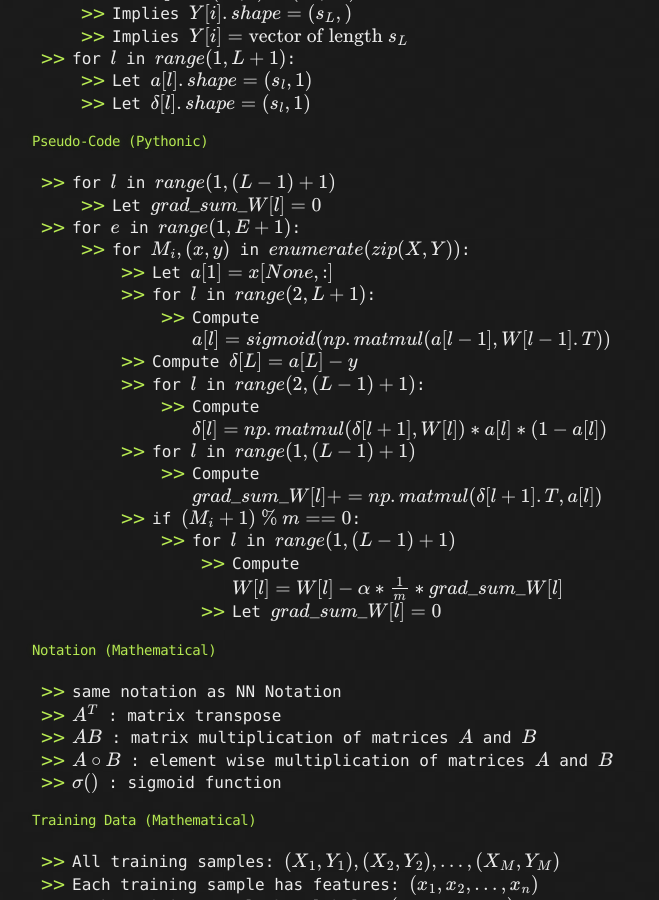
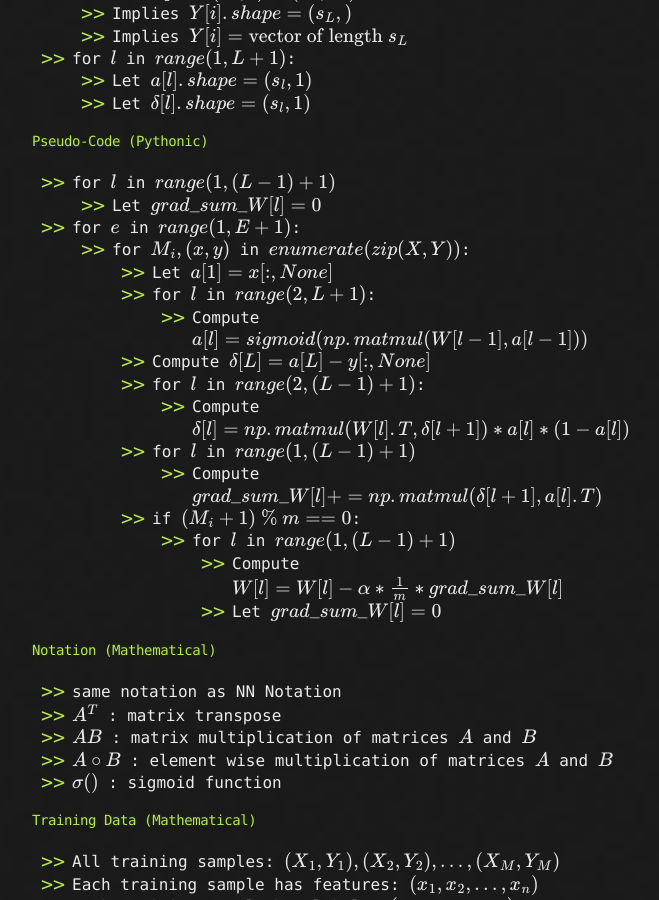
Before and after one commit to LivingProgram/ml-notes, a Jekyll site: the page built from index.md, in a window 1280 px wide and 900 px high, scrolled down 15721 px. Shown: the whole window, without its empty margins (308-967 px from the left). Built offline with Jekyll 4.4.1, drawn with Linux system fonts in a browser that asks for light colours; our own code applies the rules of GitHub Pages for plain Markdown files; formulas are drawn with MathJax 3; the repository's description, which GitHub fills in, is left out.

Commit message:
update pseudo-code pythonic

```diff
--- a/index.md
+++ b/index.md
@@ -491,14 +491,14 @@ $$
   - Let $$grad\_sum\_W[l]=0$$
 - for $$e$$ in $$range(1,E+1)$$:
   - for $$M_i, (x,y)$$ in $$enumerate(zip(X,Y))$$:
-    - Let $$a[1]=x[None,:]$$
+    - Let $$a[1]=x[:,None]$$
     - for $$l$$ in $$range(2,L+1)$$:
-      - Compute $$a[l]=sigmoid(np.matmul(a[l-1],W[l-1].T))$$
-    - Compute $$\delta[L]=a[L]-y$$
+      - Compute $$a[l]=sigmoid(np.matmul(W[l-1],a[l-1]))$$
+    - Compute $$\delta[L]=a[L]-y[:,None]$$
     - for $$l$$ in $$range(2,(L-1)+1)$$:
-      - Compute $$\delta[l]=np.matmul(\delta[l+1],W[l])*a[l]*(1-a[l])$$
+      - Compute $$\delta[l]=np.matmul(W[l].T,\delta[l+1])*a[l]*(1-a[l])$$
     - for $$l$$ in $$range(1,(L-1)+1)$$
-      - Compute $$grad\_sum\_W[l]+=np.matmul(\delta[l+1].T,a[l])$$
+      - Compute $$grad\_sum\_W[l]+=np.matmul(\delta[l+1],a[l].T)$$
     - if $$(M_i+1)\ \%\ m == 0$$:
       - for $$l$$ in $$range(1,(L-1)+1)$$
         - Compute $$W[l]=W[l]-\alpha*\frac{1}{m}*grad\_sum\_W[l]$$
```
